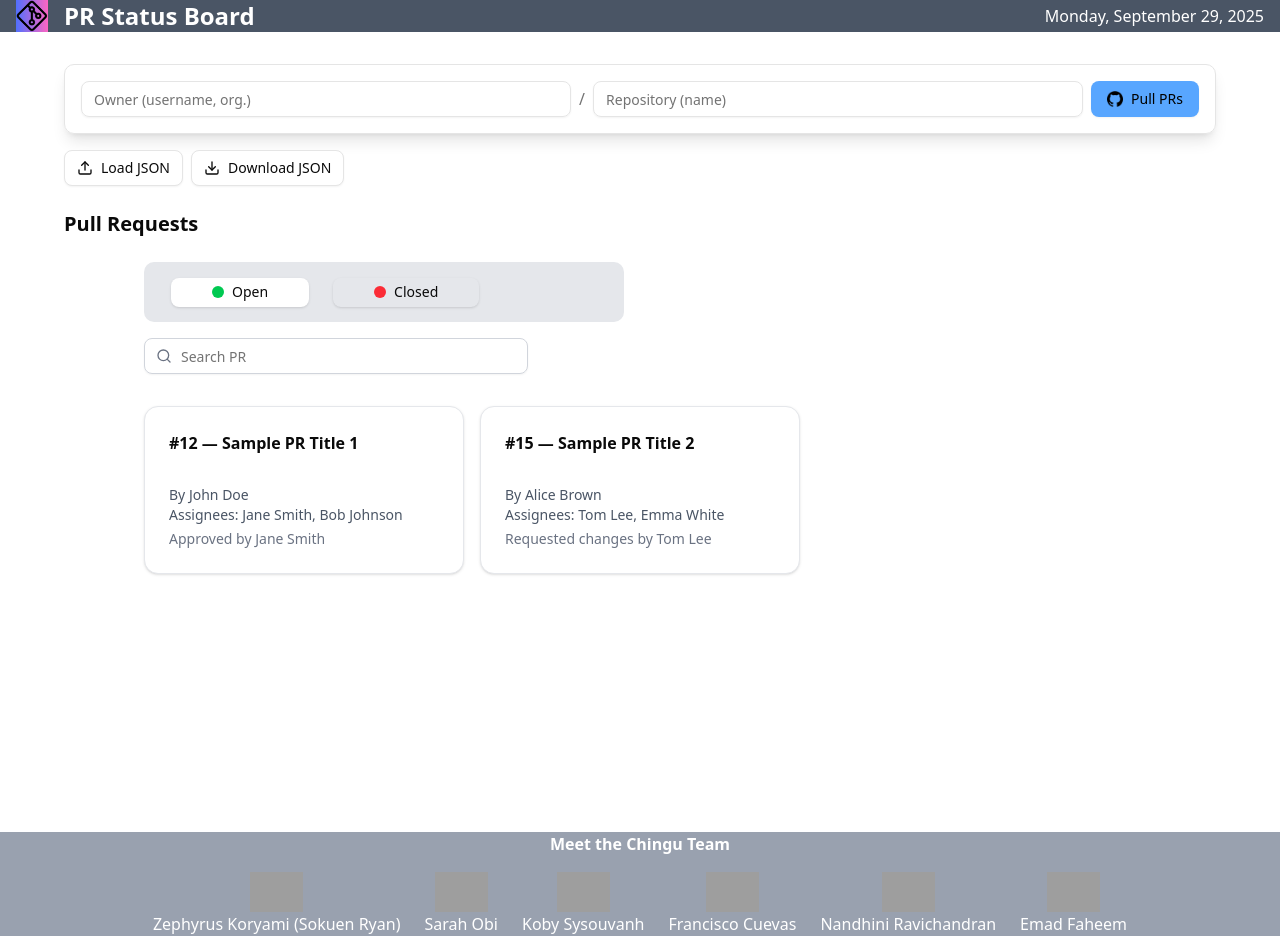
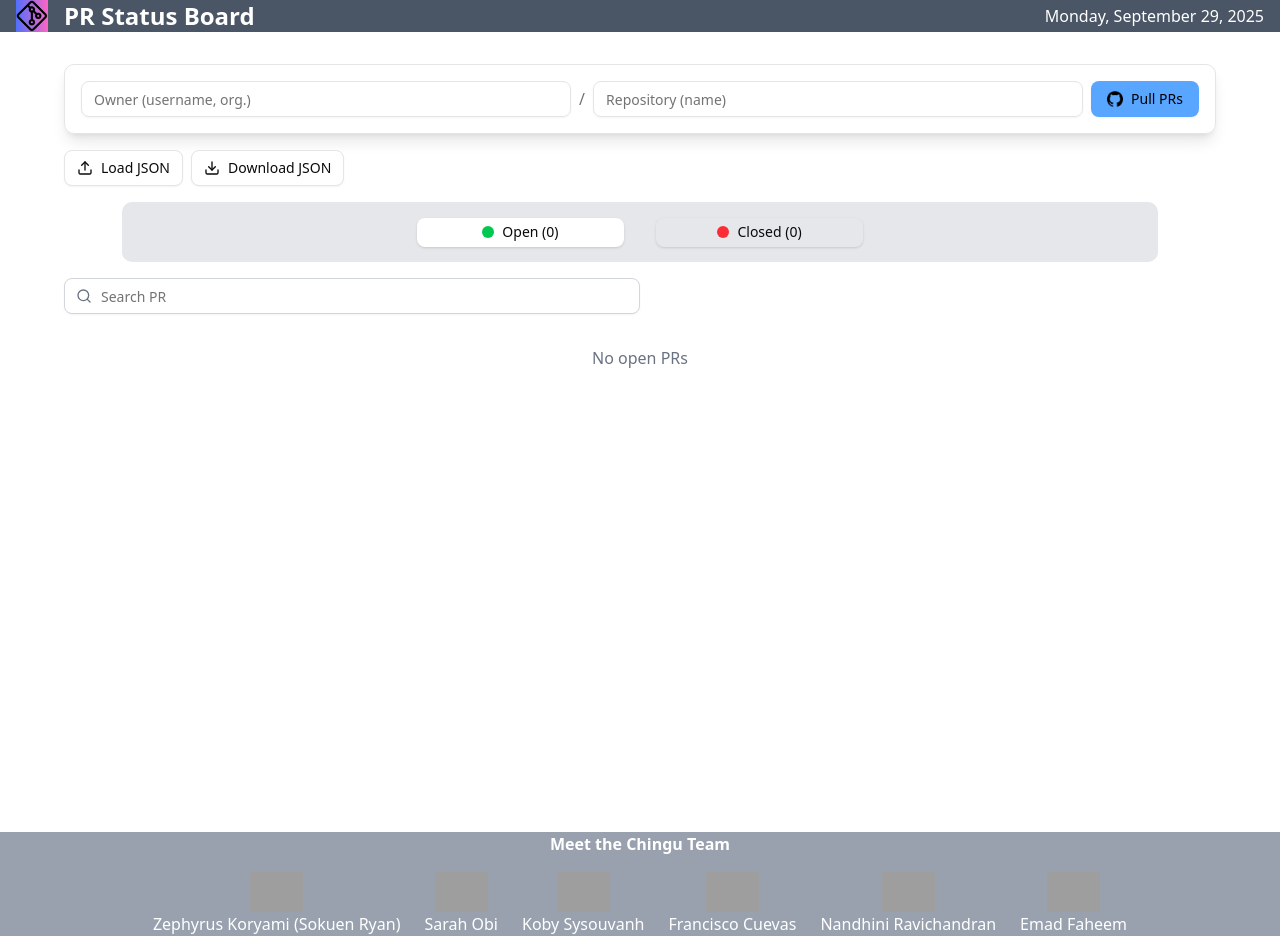
Before and after one commit to chingu-voyages/V57-tier2-team-23, a React (Vite) app: page /lookup in a window 1280 px wide. Built offline with nearby package versions, Linux system fonts and the light colour scheme; grey boxes are pictures that could not be loaded.

Commit message:
Hookup PRTabs to PRCards
Dynamically renders the appropriate cards based on the state of each PR.

```diff
--- a/src/components/PRtabs.jsx
+++ b/src/components/PRtabs.jsx
@@ -1,35 +1,34 @@
 import React from "react";
 import { Tabs, TabsList, TabsTrigger, TabsContent } from "@/components/ui/tabs";
-import { Card, CardHeader, CardTitle, CardContent } from "@/components/ui/card";
 import { Input } from "@/components/ui/input";
 import { Search } from "lucide-react";
+import PRCard from "./PrCard";
 
-export default function PRTabs({ openPRs = [], closedPRs = [] }) {
+export default function PRTabs({ openPRs, closedPRs }) {
   return (
-    <div className="w-full max-w-5xl mx-auto p-4">
       <Tabs defaultValue="open" className="w-full">
         <div className="flex flex-col items-start">
-          <div className="bg-gray-200 rounded-lg px-6 py-3 w-[30rem] mb-4">
-            <TabsList className="bg-transparent space-x-6">
+          <div className="flex space-between bg-gray-200 rounded-lg px-6 py-3 w-[90%] mx-auto mb-4">
+            <TabsList className="flex mx-auto bg-transparent space-x-8">
               <TabsTrigger
                 value="open"
-                className="flex items-center gap-2 px-10 py-2 rounded-md data-[state=active]:bg-white shadow-sm transition"
+                className="items-center gap-2 px-10 py-2 rounded-md data-[state=active]:bg-white shadow-sm transition"
               >
                 <span className="w-3 h-3 rounded-full bg-green-500"></span>
-                <span>Open</span>
+                <span>Open ({openPRs.length})</span>
               </TabsTrigger>
               <TabsTrigger
                 value="closed"
-                className="flex items-center gap-2 px-10 py-2 rounded-md data-[state=active]:bg-white shadow-sm transition"
+                className="w-64 items-center gap-2 px-10 py-2 rounded-md data-[state=active]:bg-white shadow-sm transition"
               >
                 <span className="w-3 h-3 rounded-full bg-red-500"></span>
-                <span>Closed</span>
+                <span>Closed ({closedPRs.length})</span>
               </TabsTrigger>
             </TabsList>
           </div>
 
-
-          <div className="relative w-[24rem] mb-6">
+        {/* Seach functionality input */}
+          <div className="relative w-[50%] mb-6">
             <Search className="absolute left-3 top-1/2 transform -translate-y-1/2 text-gray-500 h-4 w-4" />
             <Input
               placeholder="Search PR"
@@ -38,60 +37,39 @@ export default function PRTabs({ openPRs = [], closedPRs = [] }) {
           </div>
         </div>
 
+        {/* Open PRs */}
+        <TabsContent value="open" className="grid gap-4 lg:grid-cols-2">
 
-        <TabsContent value="open" className="grid gap-4 sm:grid-cols-2 lg:grid-cols-3">
-          {openPRs.length > 0 ? (
-            openPRs.map((pr) => (
-              <Card
+          { openPRs.length > 0 ? (
+            openPRs.map((pr) => {
+              return <PRCard
                 key={pr.id}
-                className="hover:shadow-md border border-gray-200 transition-transform transform hover:-translate-y-1 rounded-xl"
-              >
-                <CardHeader>
-                  <CardTitle className="text-base font-semibold truncate">
-                    #{pr.prNum} — {pr.title}
-                  </CardTitle>
-                </CardHeader>
-                <CardContent>
-                  <p className="text-sm text-gray-600">By {pr.owner}</p>
-                  <p className="text-sm text-gray-600">
-                    Assignees: {pr.assignees.join(", ")}
-                  </p>
-                  <p className="text-sm text-gray-500 mt-1">{pr.lastAction}</p>
-                </CardContent>
-              </Card>
-            ))
+                pr={pr}
+                // repo={repo}
+              />
+            })
           ) : (
             <p className="text-center text-gray-500 col-span-full">No open PRs</p>
-          )}
+          )
+          }
         </TabsContent>
 
         {/* Closed PRs */}
-        <TabsContent value="closed" className="grid gap-4 sm:grid-cols-2 lg:grid-cols-3">
-          {closedPRs.length > 0 ? (
-            closedPRs.map((pr) => (
-              <Card
+        <TabsContent value="closed" className="grid gap-4 lg:grid-cols-2">
+
+          { closedPRs.length > 0 ? (
+            closedPRs.map((pr) => {
+              return <PRCard
                 key={pr.id}
-                className="hover:shadow-md border border-gray-200 transition-transform transform hover:-translate-y-1 rounded-xl"
-              >
-                <CardHeader>
-                  <CardTitle className="text-base font-semibold truncate">
-                    #{pr.prNum} — {pr.title}
-                  </CardTitle>
-                </CardHeader>
-                <CardContent>
-                  <p className="text-sm text-gray-600">By {pr.owner}</p>
-                  <p className="text-sm text-gray-600">
-                    Assignees: {pr.assignees.join(", ")}
-                  </p>
-                  <p className="text-sm text-gray-500 mt-1">{pr.lastAction}</p>
-                </CardContent>
-              </Card>
-            ))
+                pr={pr}
+                // repo={repo}
+              />
+            })
           ) : (
             <p className="text-center text-gray-500 col-span-full">No closed PRs</p>
-          )}
+          )
+          }
         </TabsContent>
       </Tabs>
-    </div>
   );
 }
--- a/src/pages/HomePage.jsx
+++ b/src/pages/HomePage.jsx
@@ -1,7 +1,6 @@
 import { useNavigate } from "react-router-dom";
 import { Button } from "../components/ui/button";
 import HomeImage from "../assets/images/home_image.png";
-import { Link } from "react-router";
 import GitHubLogo from "../assets/images/github.png";
 
 const HomePage = () => {
--- a/src/pages/LookupPage.jsx
+++ b/src/pages/LookupPage.jsx
@@ -4,7 +4,6 @@ import { Button } from "@/components/ui/button";
 import { Input } from "@/components/ui/input";
 import { toast } from "sonner";
 import { Download, RefreshCw, Upload } from "lucide-react";
-import PRCard from "../components/PrCard";
 import PRTabs from "@/components/PRTabs";
 
 const LookupPage = () => {
@@ -179,27 +178,15 @@ const LookupPage = () => {
           />
         </div>
 
-          {/* PR Cards Display */}
-          {prData.map((pr) => (
-            <PRCard key={pr.id} pr={pr} repo={repo} />
-          ))}
+        {/* PR Tabs Component */}
+        <div>
+          <PRTabs
+            openPRs={prData.filter(pr => pr.state === 'open')}
+            closedPRs={prData.filter(pr => pr.state === 'closed')}
+          />
         </div>
-        <div className="mt-6">
-  <div className="mt-6">
-  <h2 className="text-xl font-semibold mb-2">Pull Requests</h2>
-  <PRTabs
-    openPRs={[
-      { id: 1, title: "Sample PR Title 1", prNum: 12, owner: "John Doe", assignees: ["Jane Smith", "Bob Johnson"], lastAction: "Approved by Jane Smith" },
-      { id: 2, title: "Sample PR Title 2", prNum: 15, owner: "Alice Brown", assignees: ["Tom Lee", "Emma White"], lastAction: "Requested changes by Tom Lee" },
-    ]}
-    closedPRs={[
-      { id: 3, title: "Sample PR Title 3", prNum: 8, owner: "Mark Green", assignees: ["Lucy Black"], lastAction: "Merged by Lucy Black" },
-    ]}
-  />
-</div>
-
-</div>
       </div>
+    </div>
   );
 };
 export default LookupPage;
```
